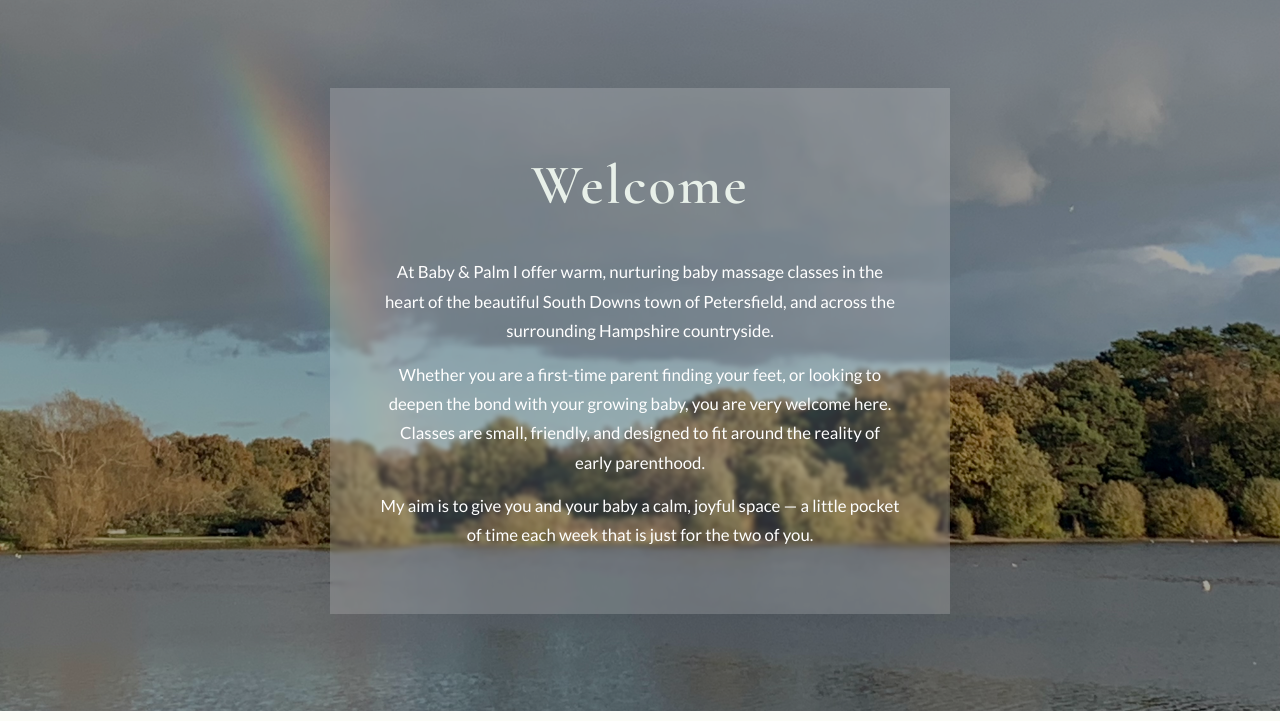
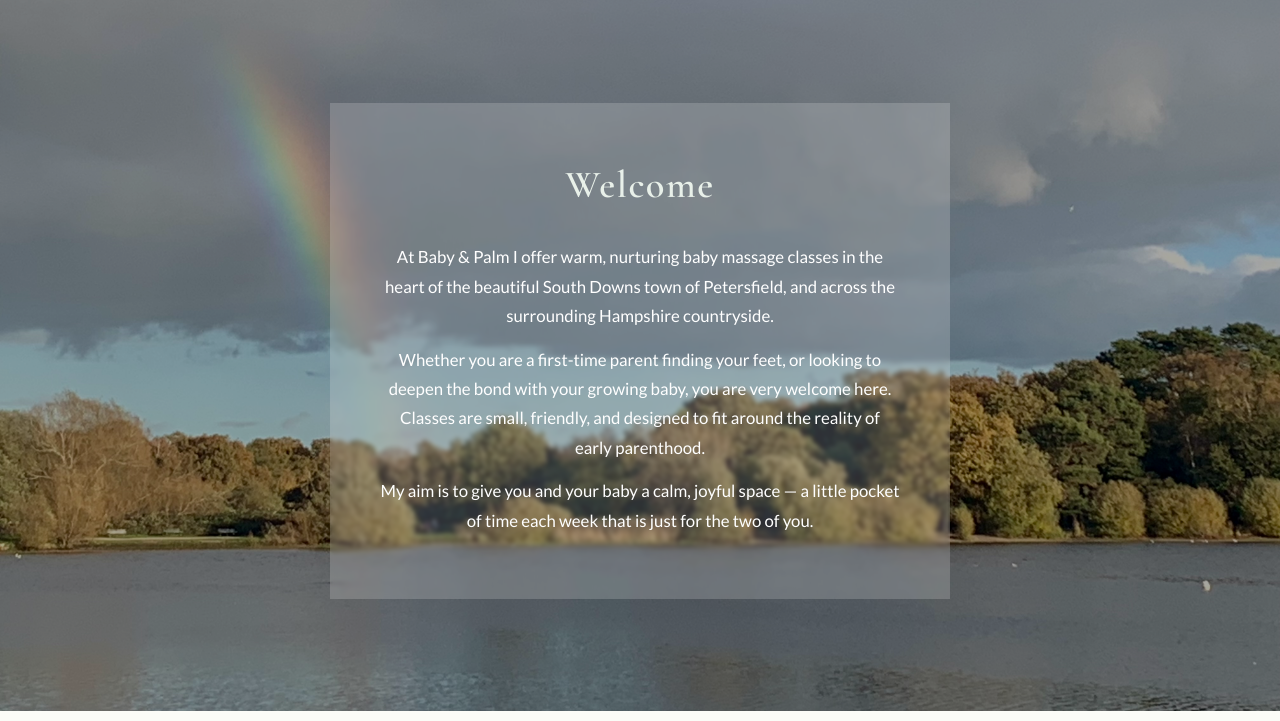
Before and after one commit to stephenmcnicholas/babymassage, a plain HTML site: page index.html in a window 1280 px wide. Shown: the part 79-800 px from the top of the page. Drawn offline with nearby package versions, Linux system fonts and the light colour scheme.

Commit message:
UI: smaller welcome font

```diff
--- a/index.html
+++ b/index.html
@@ -160,7 +160,7 @@
 }
 .welcome-box h1 {
   font-family: var(--font-heading);
-  font-size: 3.5rem;
+  font-size: 2.4rem;
   font-weight: 600;
   color: var(--accent-light);
   margin-bottom: 24px;
```
